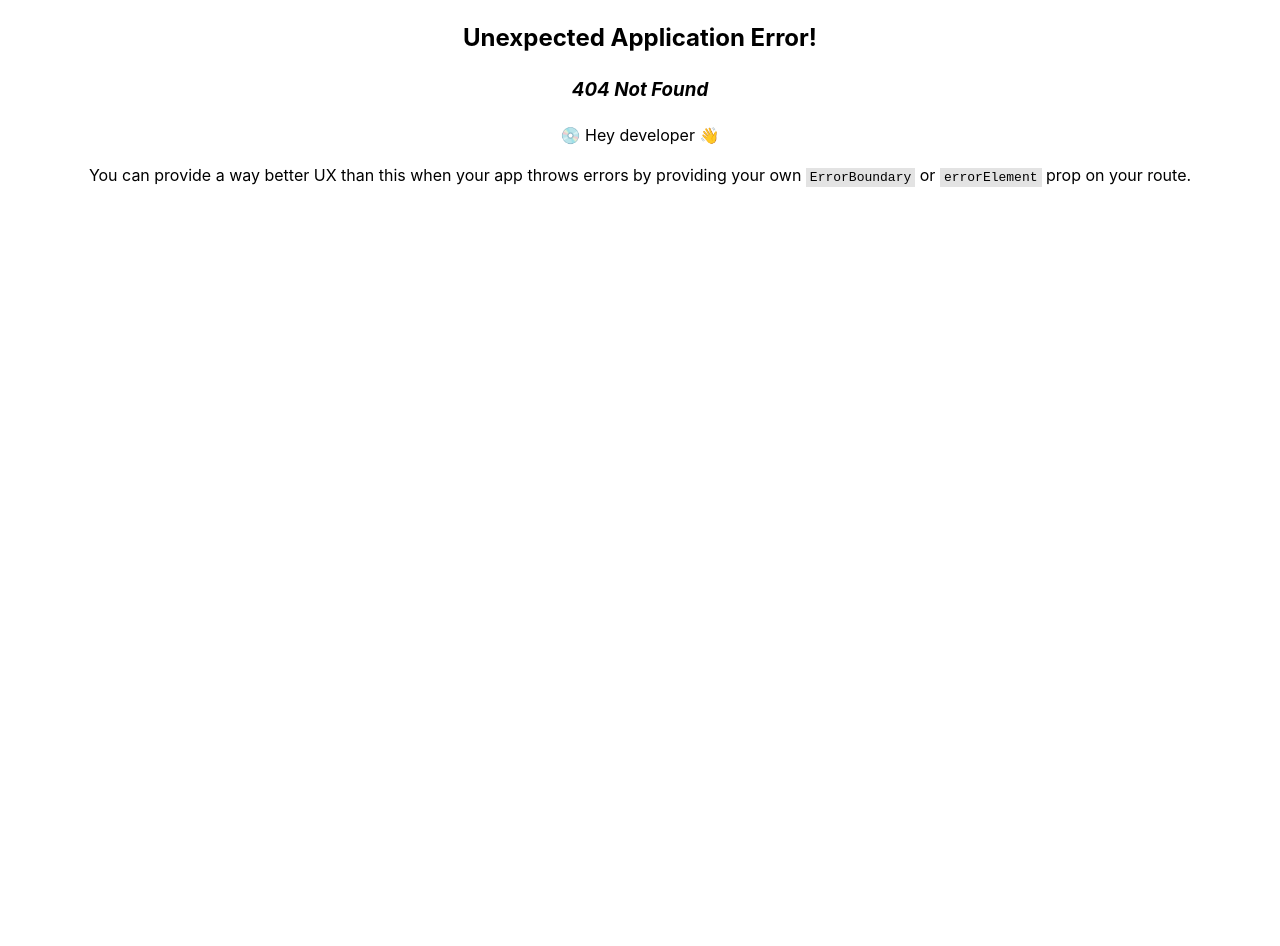
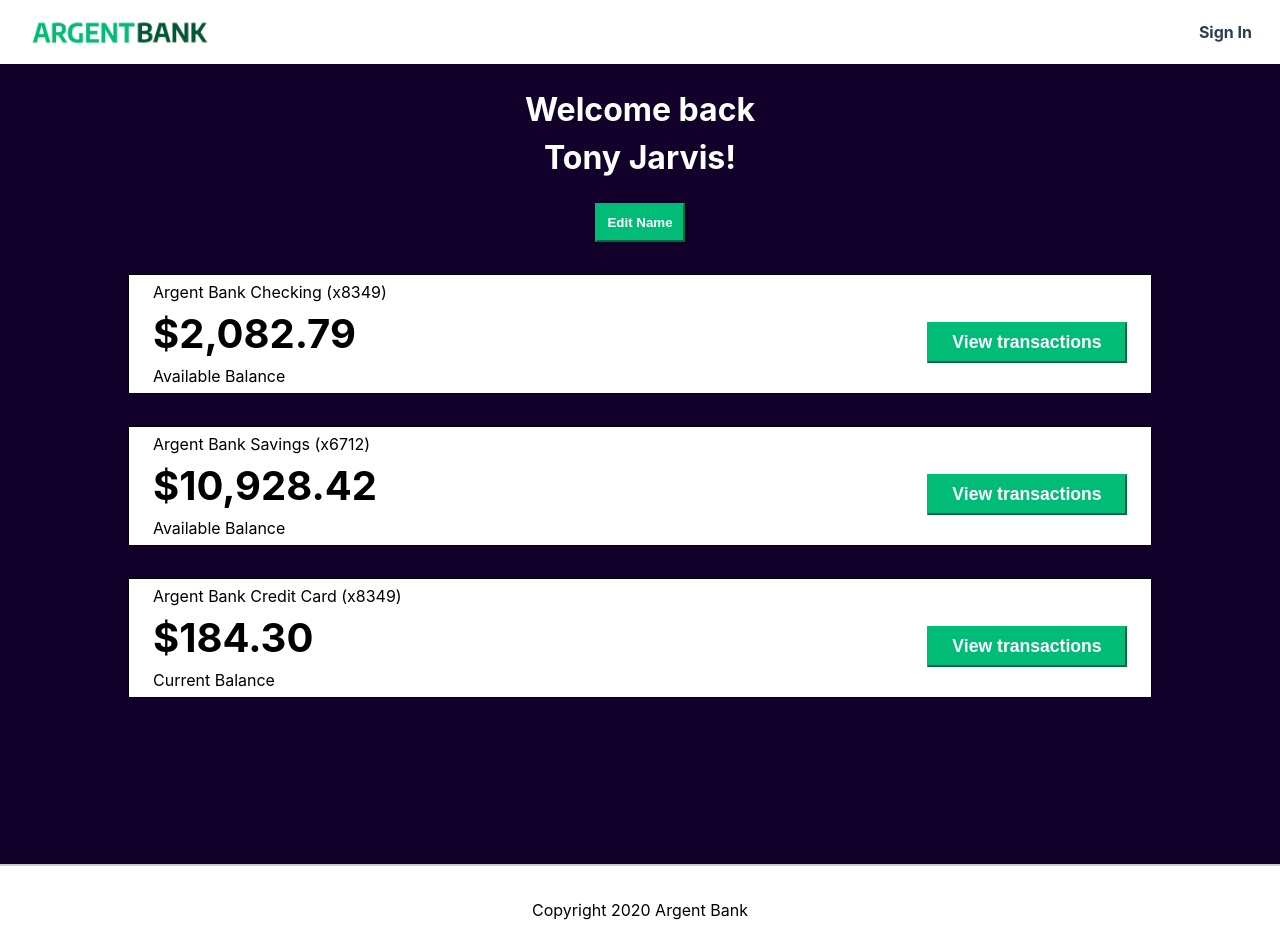
Before and after one commit to zinedinechami/ArgentBank-website-main, a React (Vite) app in the folder src/P11-Front/: page /user in a window 1280 px wide. Before the commit this address had no page. Before the commit the page ends 800 px from the top, so only its background shows below. Built offline with nearby package versions, Linux system fonts and the light colour scheme.

Commit message:
integrated user dashboard

```diff
--- a/src/P11-Front/src/App.jsx
+++ b/src/P11-Front/src/App.jsx
@@ -1,6 +1,7 @@
 import "./App.css";
 import Home from "./pages/home/home";
 import SignIn from "./pages/signin/signin";
+import User from "./pages/user/user";
 import { RouterProvider, createBrowserRouter } from "react-router-dom";
 
 // todo: add sign in route
@@ -14,6 +15,10 @@
     path: "/signin",
     element: <SignIn />,
   },
+  {
+    path: "/user",
+    element: <User />,
+  },
 ]);
 
 export default function App() {
--- a/src/P11-Front/src/components/header/header.jsx
+++ b/src/P11-Front/src/components/header/header.jsx
@@ -1,5 +1,7 @@
 import "./header.css";
 import header_logo from "./argentBankLogo.png";
+
+// ! temporary rederect towards user page, go back to login
 
 export default function Header() {
   return (
@@ -13,7 +15,7 @@
           />
         </a>
         <div>
-          <a className="main-nav-item" href="/signin">
+          <a className="main-nav-item" href="/user">
             <i className="fa fa-user-circle"></i>
             Sign In
           </a>
--- a/src/P11-Front/src/pages/signin/signin.jsx
+++ b/src/P11-Front/src/pages/signin/signin.jsx
@@ -1,6 +1,8 @@
 import "./signin.css";
 import Header from "../../components/header/header";
 import Footer from "../../components/footer/footer";
+
+// todo: appel API ici? store state dans redux
 
 export default function SignIn() {
   return (
--- /dev/null
+++ b/src/P11-Front/src/pages/user/user.css
@@ -0,0 +1,111 @@
+body {
+  margin: 0;
+  min-height: 100vh;
+}
+
+.main {
+  flex: 1;
+  display: flex;
+  flex-direction: column;
+}
+
+.bg-dark {
+  background-color: #12002b;
+}
+
+.sr-only {
+  border: 0 !important;
+  clip: rect(1px, 1px, 1px, 1px) !important; /* 1 */
+  -webkit-clip-path: inset(50%) !important;
+  clip-path: inset(50%) !important; /* 2 */
+  height: 1px !important;
+  margin: -1px !important;
+  overflow: hidden !important;
+  padding: 0 !important;
+  position: absolute !important;
+  width: 1px !important;
+  white-space: nowrap !important; /* 3 */
+}
+
+/* account section */
+
+.accounts {
+  width: 100%;
+}
+
+.account {
+  display: flex;
+  flex-direction: column;
+  align-items: center;
+  border: 1px solid black;
+  background-color: #fff;
+  width: 80%;
+  height: 120px;
+  margin: 0 auto;
+  padding: 1.5rem;
+  box-sizing: border-box;
+  text-align: left;
+  margin-bottom: 2rem;
+}
+
+.account-amount {
+  margin: 0;
+  font-size: 2.5rem;
+  font-weight: bold;
+}
+
+.account-amount-description {
+  margin: 0;
+}
+
+.account-title {
+  margin: 0;
+  padding: 0;
+  font-size: 1rem;
+  font-weight: normal;
+}
+
+.account-content-wrapper {
+  width: 100%;
+  flex: 1;
+}
+
+.edit-button {
+  border-color: #00bc77;
+  background-color: #00bc77;
+  color: #fff;
+  font-weight: bold;
+  padding: 10px;
+}
+
+.header {
+  color: #fff;
+  margin-bottom: 2rem;
+  width: 100%;
+}
+
+.transaction-button {
+  display: block;
+  width: 100%;
+  padding: 8px;
+  font-size: 1.1rem;
+  font-weight: bold;
+  margin-top: 1rem;
+  border-color: #00bc77;
+  background-color: #00bc77;
+  color: #fff;
+}
+
+@media (min-width: 720px) {
+  .account {
+    flex-direction: row;
+  }
+
+  .account-content-wrapper.cta {
+    flex: 0;
+  }
+
+  .transaction-button {
+    width: 200px;
+  }
+}
--- /dev/null
+++ b/src/P11-Front/src/pages/user/user.jsx
@@ -0,0 +1,67 @@
+import "./user.css";
+import Footer from "../../components/footer/footer";
+import Header from "../../components/header/header";
+
+// create new header component with profile and sign out
+
+export default function User() {
+  return (
+    <>
+      <body>
+        <Header />
+        <main className="main bg-dark">
+          <div className="header">
+            <h1>
+              Welcome back
+              <br />
+              Tony Jarvis!
+            </h1>
+            <button className="edit-button">Edit Name</button>
+          </div>
+          <h2 className="sr-only">Accounts</h2>
+          <section className="accounts">
+            <article className="account">
+              <div className="account-content-wrapper">
+                <h3 className="account-title">Argent Bank Checking (x8349)</h3>
+                <p className="account-amount">$2,082.79</p>
+                <p className="account-amount-description">Available Balance</p>
+              </div>
+              <div className="account-content-wrapper cta">
+                <button className="transaction-button">
+                  View transactions
+                </button>
+              </div>
+            </article>
+            <article className="account">
+              <div className="account-content-wrapper">
+                <h3 className="account-title">Argent Bank Savings (x6712)</h3>
+                <p className="account-amount">$10,928.42</p>
+                <p className="account-amount-description">Available Balance</p>
+              </div>
+              <div className="account-content-wrapper cta">
+                <button className="transaction-button">
+                  View transactions
+                </button>
+              </div>
+            </article>
+            <article className="account">
+              <div className="account-content-wrapper">
+                <h3 className="account-title">
+                  Argent Bank Credit Card (x8349)
+                </h3>
+                <p className="account-amount">$184.30</p>
+                <p className="account-amount-description">Current Balance</p>
+              </div>
+              <div className="account-content-wrapper cta">
+                <button className="transaction-button">
+                  View transactions
+                </button>
+              </div>
+            </article>
+          </section>
+        </main>
+        <Footer />
+      </body>
+    </>
+  );
+}
```
